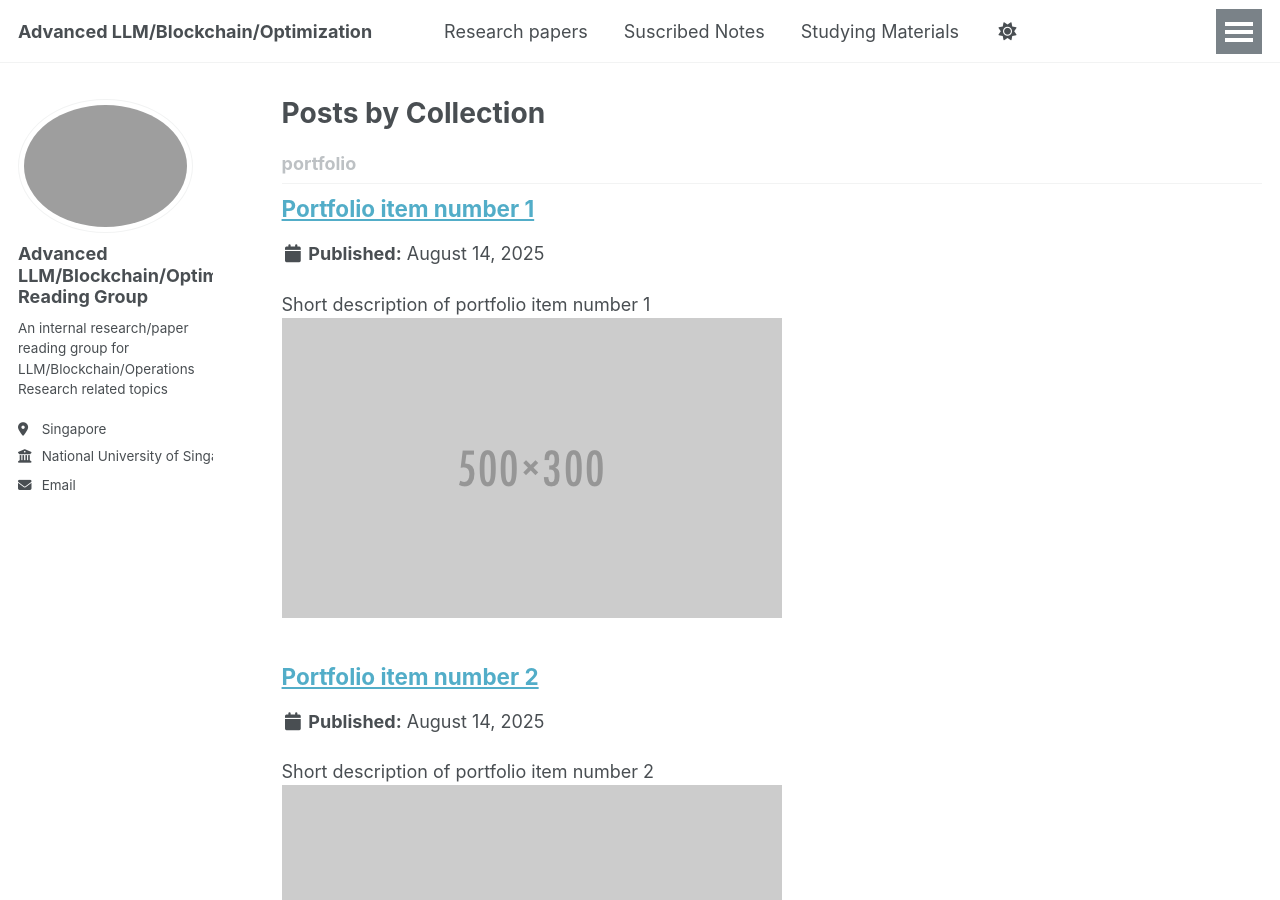
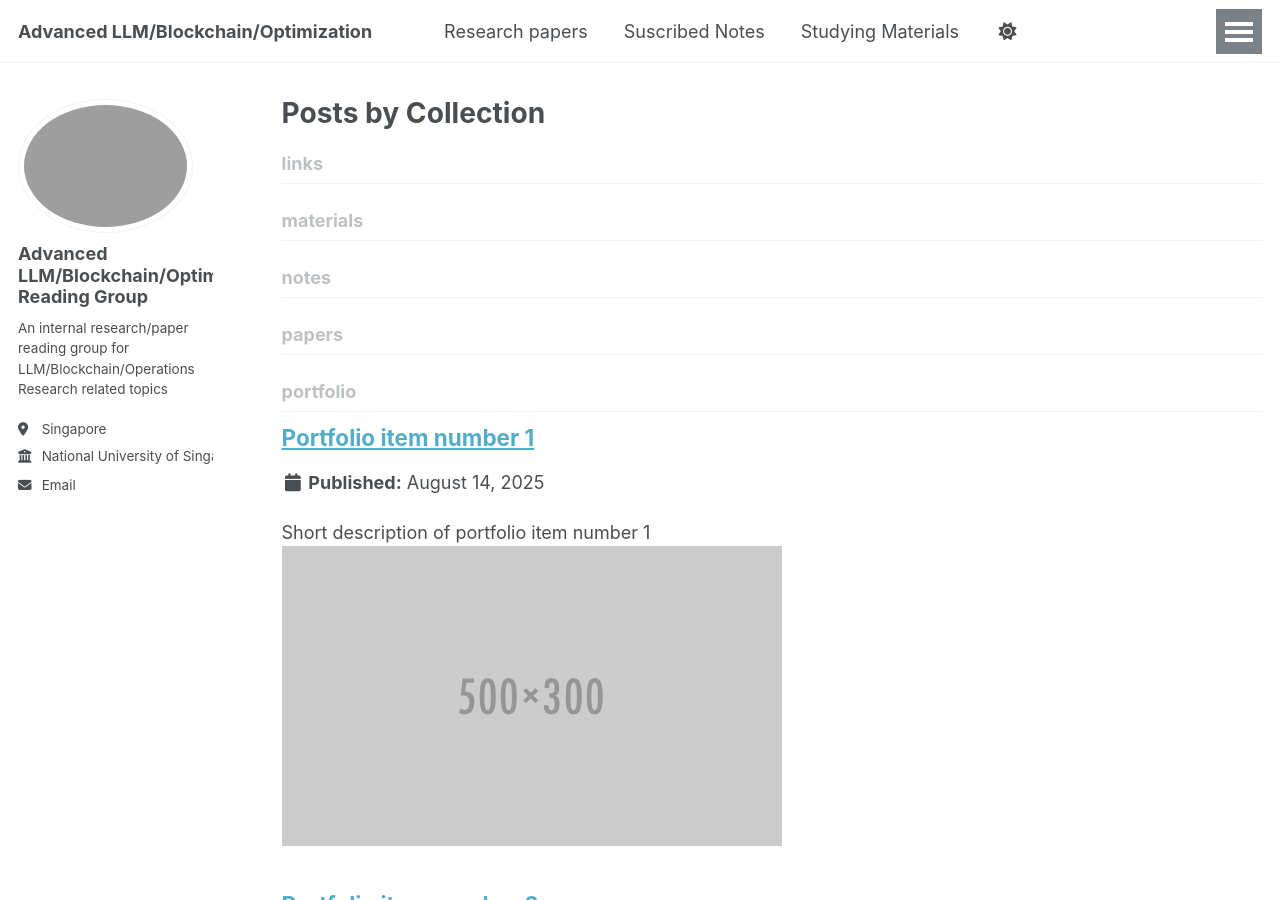
Before and after one commit to Kiloswang/Advanced-LLM-Blockchain-Optimization, a Jekyll site: the page built from _pages/collection-archive.html, in a window 1280 px wide and 900 px high. Built offline with Jekyll 4.4.1, drawn with Linux system fonts in a browser that asks for light colours; a script that is not in the unit is left out; some of the changed lines change nothing that is shown.

Commit message:
Update _config.yml

```diff
--- a/_config.yml
+++ b/_config.yml
@@ -229,6 +229,18 @@ collections:
   talks:
     output: true
     permalink: /:collection/:path/
+  papers:
+    output: true
+    permalink: /:collection/:path/
+  notes:
+    output: true
+    permalink: /:collection/:path/
+  materials:
+    output: true
+    permalink: /:collection/:path/
+  links:
+    output: true
+    permalink: /:collection/:path/
 
 
 # These settings control how pages and collections are included in the site
```
